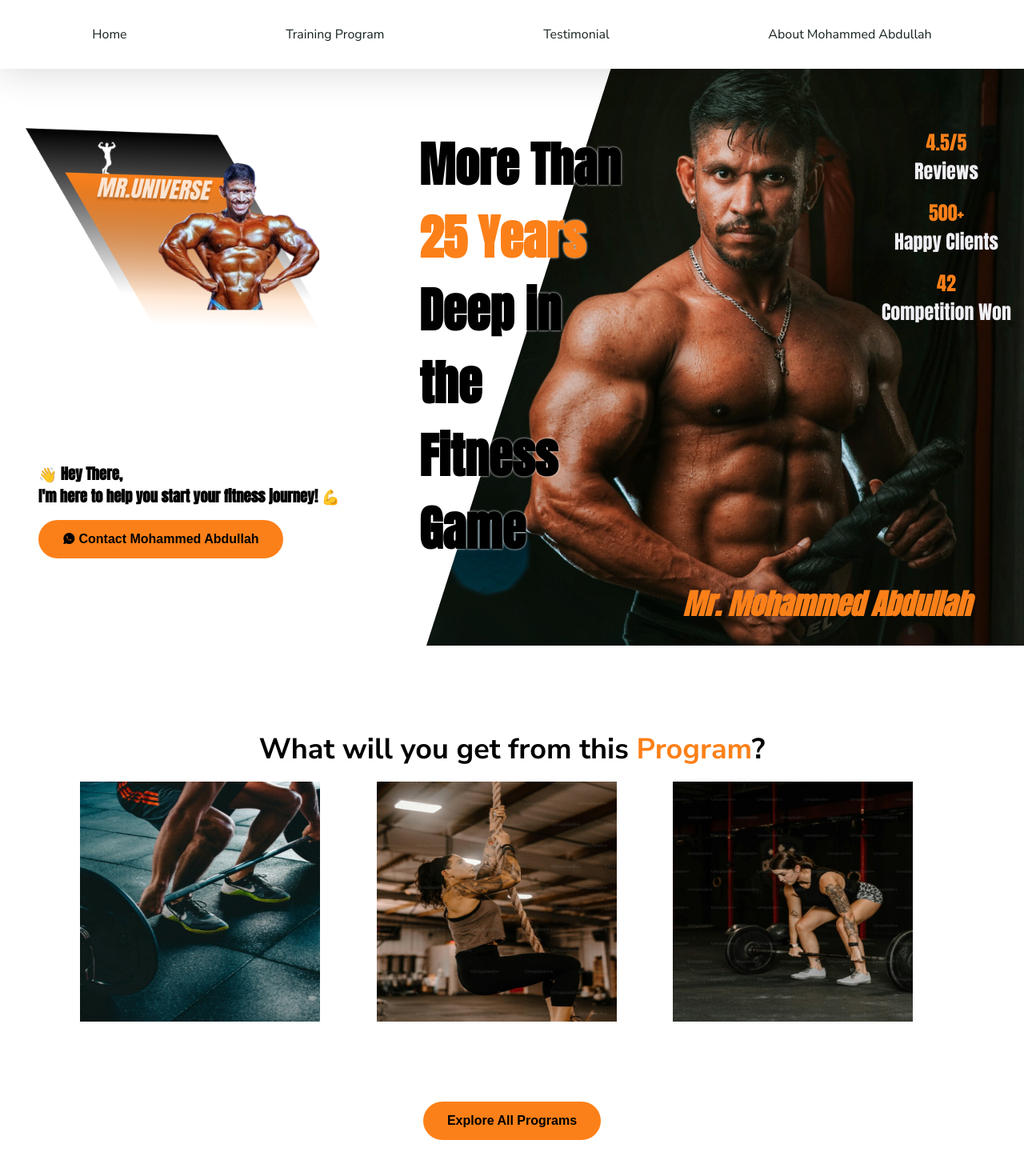
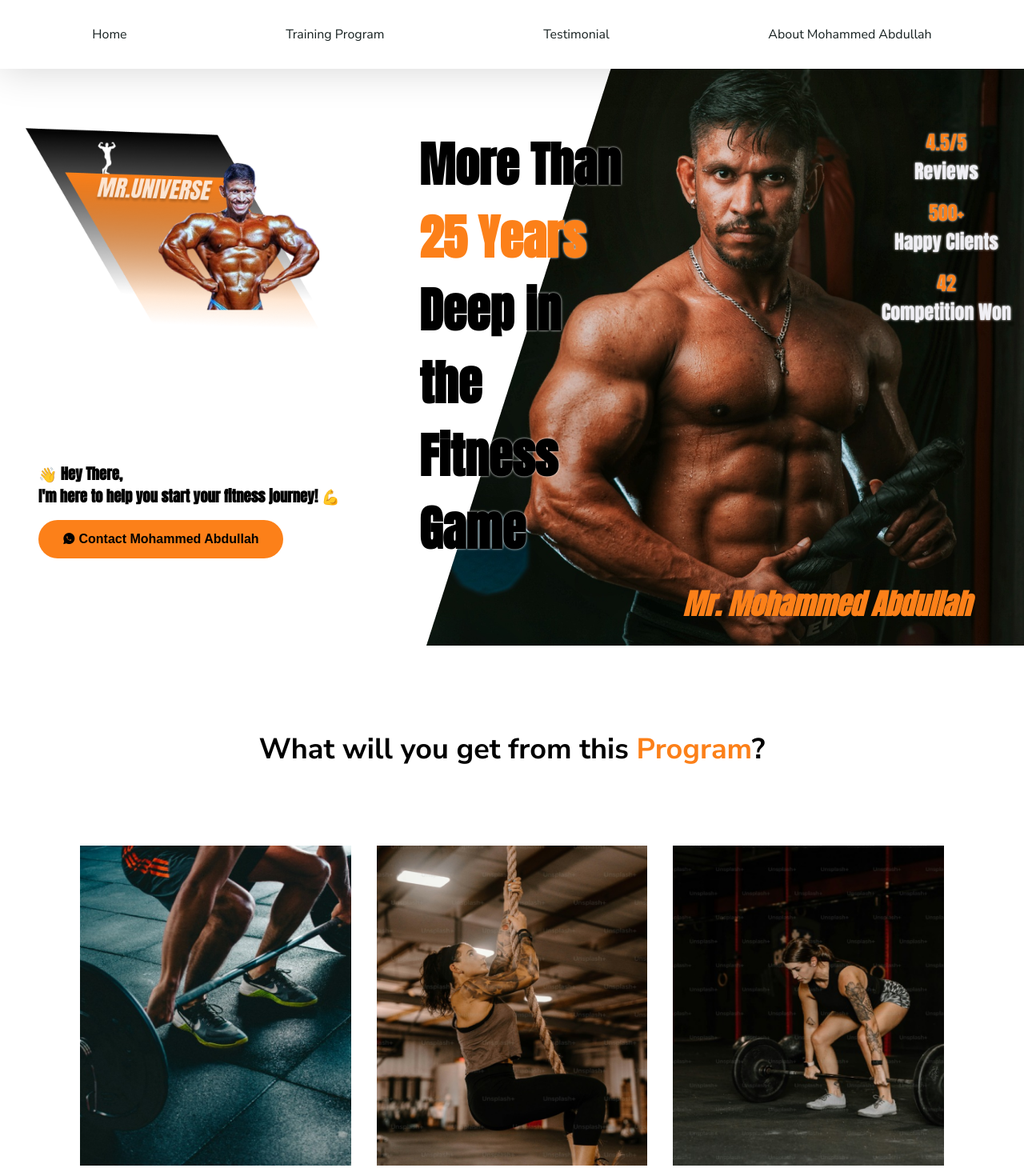
Before and after one commit to jagathjagath/mohamed-abdullah-1, a plain HTML site: page index.html in a window 1280 px wide. Shown: the top 1460 px of the page at 80% size. Drawn offline with nearby package versions, Linux system fonts and the light colour scheme.

Commit message:
program img size changed and text shadow added for  hero section

```diff
--- a/css/style.css
+++ b/css/style.css
@@ -133,23 +133,23 @@ footer ul li {
     transition: 50ms;
 }
 
-.program-title .btn-action{
+.program-title .btn-action {
     border-radius: 12px;
 }
 
-.program-title .btn-action:hover{
+.program-title .btn-action:hover {
     padding: 15px 30px;
     opacity: 0.7;
     transition: 0.3s;
 }
 
-.program-title .btn-action.active{
+.program-title .btn-action.active {
     background-color: var(--primary-mono-bgcolor);
     padding: 15px 50px;
     opacity: 1 !important;
 }
 
-.program-title .btn-action.active:hover{
+.program-title .btn-action.active:hover {
     color: white;
     transition: 0.5s;
 }
@@ -204,8 +204,8 @@ footer ul li {
 
 .imageContainer {
     position: relative;
-    width: 300px;
-    height: 300px;
+    min-width: 100%;
+    height: 400px;
     overflow: hidden;
     margin-bottom: 20px;
 }
--- a/index.html
+++ b/index.html
@@ -100,15 +100,15 @@
                     </div>
                     <div>
                         <div class="mt-10 d-grid df-right mr-1 f-24">
-                            <div class="text-white text-center">
+                            <div class="text-white text-center white-shadow-text">
                                 <div><span class="highlight-text">4.5/5</span></div>
                                 <div>Reviews</div>
                             </div>
-                            <div class="text-white text-center mt-1">
+                            <div class="text-white text-center mt-1 white-shadow-text">
                                 <div><span class="highlight-text">500+</span></div>
                                 <div>Happy Clients</div>
                             </div>
-                            <div class="text-white text-center mt-1">
+                            <div class="text-white text-center mt-1 white-shadow-text">
                                 <div><span class="highlight-text">42</span></div>
                                 <div>Competition Won</div>
                             </div>
@@ -125,7 +125,7 @@
                 <div class="d-grid df-center f-24" id="home-headings">
                     <h1>What will you get from this <span class="highlight-text">Program</span>?</h1>
                 </div>
-                <div class="d-grid dg-1-1-1 gap-2">
+                <div class="d-grid dg-1-1-1 gap-2 mt-5">
                     <div class="text-center imageContainer mt-1">
                         <img class="image" src="img/program/program-1.png" class="full-width" alt="">
                     </div>
```
